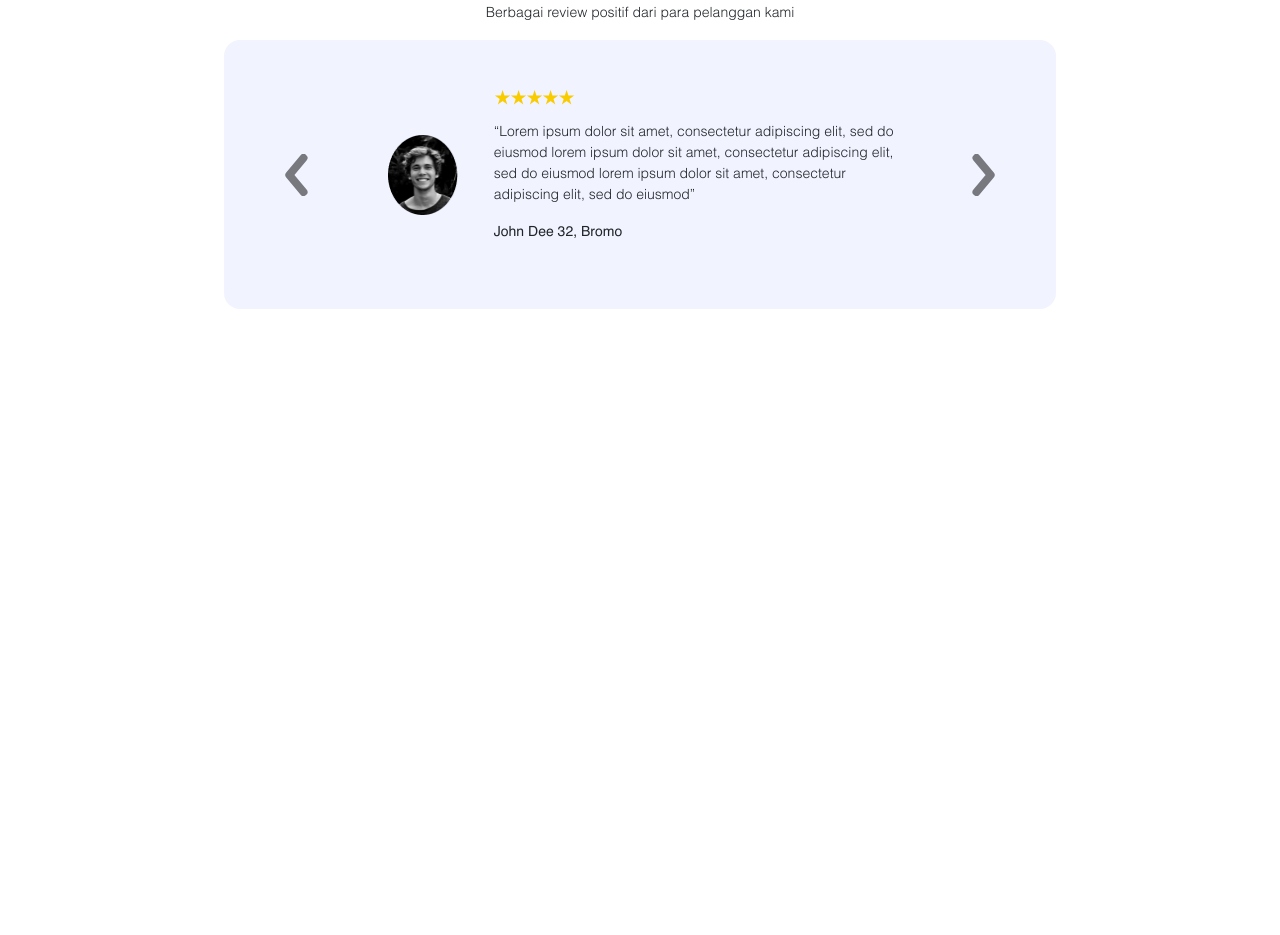
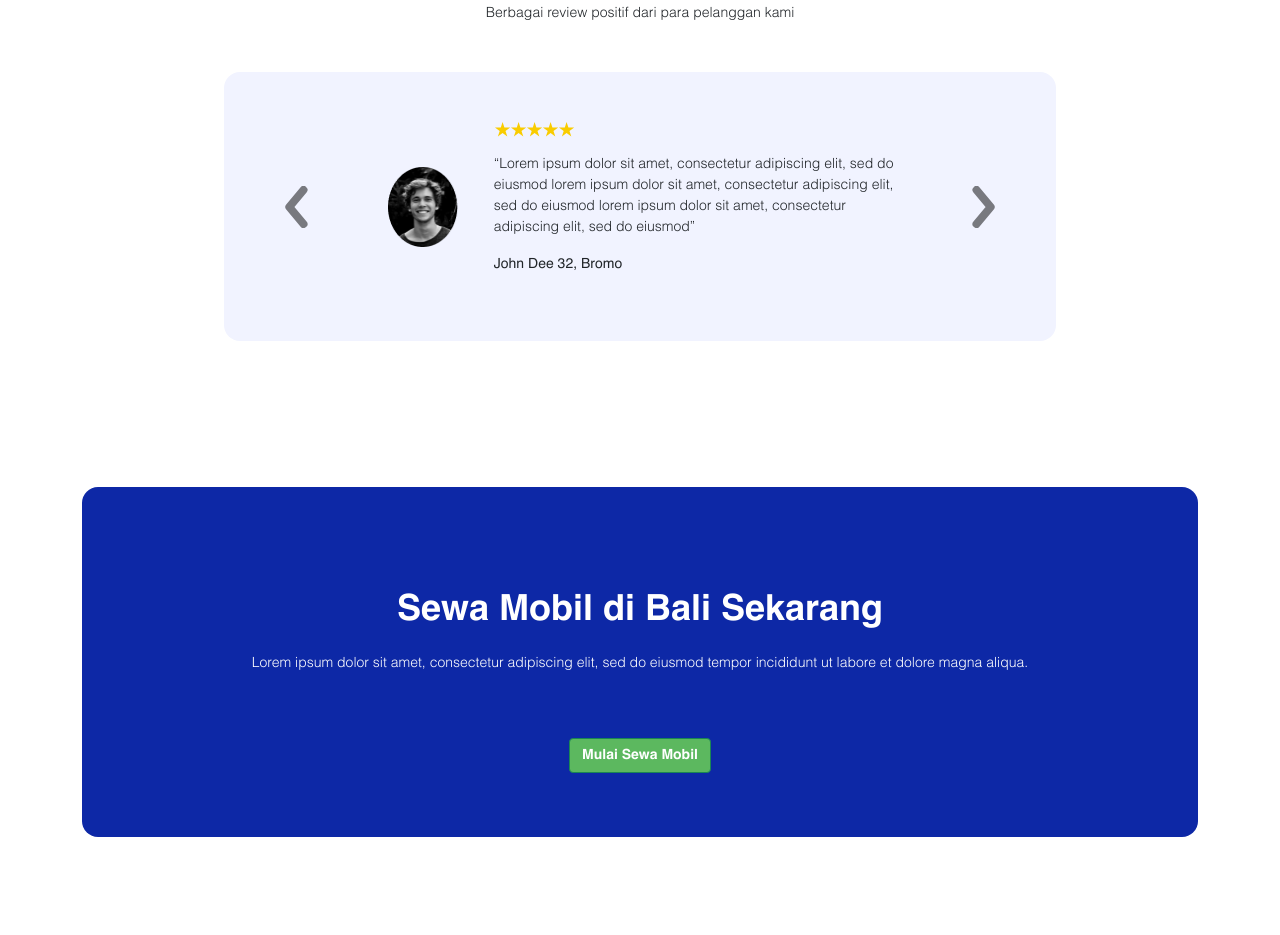
Before and after one commit to OddDuckkk/24001183-km7-bra-carrental-ch1, a plain HTML site: page LandingPage.html in a window 1280 px wide. Shown: the part 1604-2539 px from the top of the page. Before the commit the page ends 1913 px from the top, so only its background shows below. Drawn offline with Linux system fonts and the light colour scheme.

Commit message:
Added banner section

```diff
--- a/tes.html
+++ b/LandingPage.html
@@ -59,9 +59,11 @@
           </div>
           <!-- Services Content -->
           <div class="col">
+            <!-- Services Paragraph -->
             <div class="container container-description">
               <h1 class="display-5 fw-bold text-body-emphasis lh-1 mb-3 font__helvetica--medium--bold">Best Car Rental for any kind of trip in Bali!</h1>
               <p class="description-content lead font__helvetica--small--light">Sewa mobil di Bali bersama Binar Car Rental jaminan harga lebih murah dibandingkan yang lain, kondisi mobil baru, serta kualitas pelayanan terbaik untuk perjalanan wisata, bisnis, wedding, meeting, dll.</p>
+              <!-- Services List -->
               <div class="list-container">
                 <p class="font__helvetica--small--light">
                   <a>
@@ -116,10 +118,12 @@
       <!-- Why Us Section -->
       <div class="container-fluid">
         <div class="container px-4 py-5" id="featured-3">
+          <!-- Why Us Header/Title -->
           <div class="container">
             <p class="font__helvetica--medium--bold">Why Us?</p>
             <p class="font__helvetica--small--light">Mengapa harus pilih Binar Car Rental?</p>
           </div>
+          <!-- Cards -->
           <div class="row g-4 py-5 row-cols-1 row-cols-md-3 container-whyus">
             <div class="feature col col-why-us border rounded-3 px-3 py-3">
               <div class="container">
@@ -176,10 +180,11 @@
         </div>
       </div>
       <!-- Testimonial Section -->
-      <div class="container-fluid">
+      <div class="container-fluid mb-5">
+        <!-- Testimonial Header/Title -->
         <div class="container-testimonial__title">
             <p class="font__helvetica--medium--bold text-center">Testimonial</p>
-            <p class="font__helvetica--small--light text-center">Berbagai review positif dari para pelanggan kami</p>
+            <p class="font__helvetica--small--light text-center mb-5">Berbagai review positif dari para pelanggan kami</p>
         </div>
         <div class="container container-carousel rounded-4">
           <div id="carouselExample" class="carousel slide">
@@ -260,7 +265,20 @@
           </div>
         </div>
       </div>
-
+      <!-- Banner Section -->
+      <div class="container container-banner">
+        <div class="col-md-12">
+          <div class="banner h-100 p-5 rounded-4 my-5">
+            <div class="text-center py-5">
+              <p class="font__helvetica--large--bold text-center">Sewa Mobil di Bali Sekarang</p>
+              <p class="font__helvetica--small--light text-center">Lorem ipsum dolor sit amet, consectetur adipiscing elit, sed do eiusmod tempor incididunt ut labore et dolore magna aliqua.</p>
+            </div>
+            <p class="text-center">
+              <a href="#" class="btn-s btn btn-success rounded-1">Mulai Sewa Mobil</a>
+            </p>
+          </div>
+        </div>
+      </div>
       <!-- Load Java Script Bootstrap -->
       <script src="public/assets/dist/js/bootstrap.bundle.min.js"></script>
     </body>
--- a/public/assets/dist/css/index.css
+++ b/public/assets/dist/css/index.css
@@ -75,6 +75,10 @@
     .container-testimonial__title {
         align-items: center;
     }
+    .container-banner {
+        padding-top: 50px;
+        padding-bottom: 50px;
+    }
     .testimonial {
         width: 70%;
         height: auto;
@@ -113,9 +117,17 @@
         flex-direction: column;
         justify-content: space-between;
     }
+    .banner {
+        background-color: #0D28A6;
+        color: white;
+    }
     .font__helvetica--small {
         font-family: Helvetica;
         font-size: 14px;
+    }
+    .font__helvetica--large {
+        font-family: Helvetica;
+        font-size: 36px;
     }
     .font__helvetica--small--bold {
         font-family: Helvetica Bold;
```
